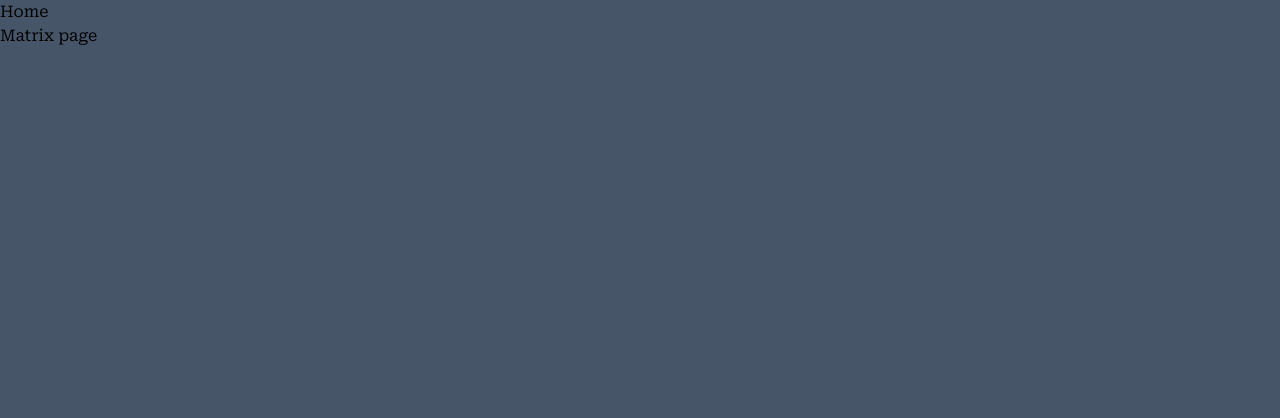
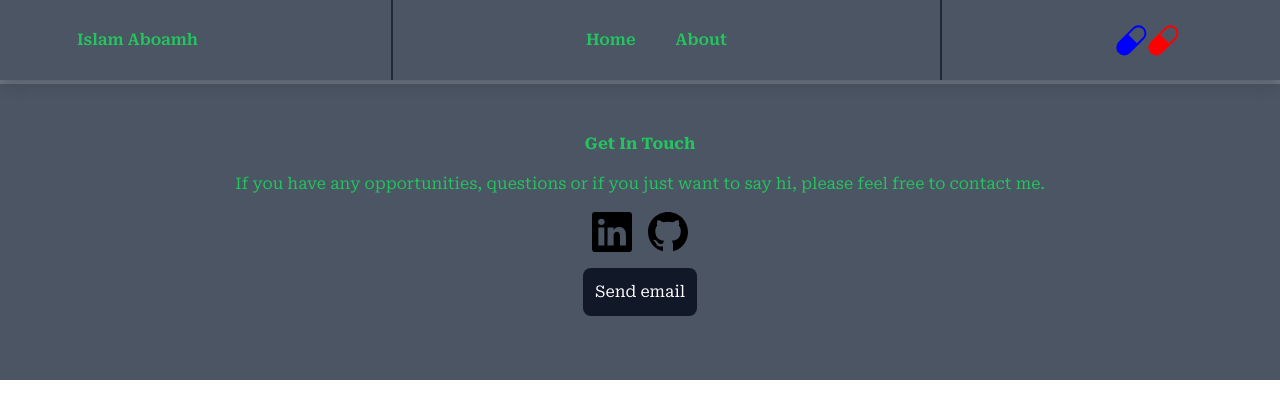
Before and after one commit to I-A11/islam-matrix, a Next.js app: page /matrix in a window 1280 px wide. Shown: the top 418 px of the page. Built offline with nearby package versions, Linux system fonts and the light colour scheme.

Commit message:
Create navbar and footer for matrix page.

```diff
--- /dev/null
+++ b/app/components/common/matrix/Footer.jsx
@@ -0,0 +1,35 @@
+import Link from "next/link";
+import { BsGithub, BsLinkedin } from "react-icons/bs";
+
+const Footer = () => {
+  return (
+    <div className="bg-gray-600 text-green-500">
+      <div className="border-2 border-gray-500 w-full mx-auto"></div>
+
+      <div className="section mx-auto p-12">
+        <h1 className="text-center font-bold">Get In Touch</h1>
+        <p className="text-center my-4">
+          If you have any opportunities, questions or if you just want to say
+          hi, please feel free to contact me.
+        </p>
+        <div className="flex justify-center">
+          <Link
+            target="_blank"
+            href="https://www.linkedin.com/in/islam-aboamh/"
+          >
+            <BsLinkedin size={40} fill="#000" className="mr-4" />
+          </Link>
+          <Link target="_blank" href="https://github.com/I-A11">
+            <BsGithub size={40} fill="#000" className="" />
+          </Link>
+        </div>
+        <Link href="mailto:d.islam1983@gmail.com">
+          <button className="bg-gray-900 text-white flex items-center justify-center self-center mx-auto my-4 p-3 border-none rounded-lg cursor-pointer">
+            Send email
+          </button>
+        </Link>
+      </div>
+    </div>
+  );
+};
+export default Footer;
--- /dev/null
+++ b/app/components/common/matrix/Navbar.jsx
@@ -0,0 +1,66 @@
+"use client";
+import { useState } from "react";
+import { useColorContext } from "../../../context/color_context";
+import { BsCapsule } from "react-icons/bs";
+import Link from "next/link";
+
+const Navbar = () => {
+  const { color, changeColor } = useColorContext();
+
+  return (
+    <div>
+      <nav
+        className={`w-full bg-gray-600 text-green-500 sticky top-0 shadow-lg`}
+      >
+        <div className="justify-around items-center hidden md:flex py-6 border-b-1 font-semibold">
+          <Link className="hover:underline decoration-1" href="/">
+            Islam Aboamh
+          </Link>
+          <div className="rotate-90 w-20 border-b-2 border-gray-800"></div>
+          <div className="flex justify-around space-x-10 ">
+            <Link className="hover:underline decoration-1" href="/">
+              Home
+            </Link>
+            <Link className="hover:underline decoration-1" href="/about">
+              About
+            </Link>
+          </div>
+          <div className="rotate-90 w-20 border-b-2 border-gray-800 translate-x-5"></div>
+          <div className="flex mr-6">
+            <Link href="/">
+              <BsCapsule fill="blue" size={32} className="text-blue-700" />
+            </Link>
+            <Link href="/matrix">
+              <BsCapsule fill="red" size={32} className="text-red-700" />
+            </Link>
+          </div>
+        </div>
+        {/* Mobile navbar */}
+        <div className="container md:hidden  max-w-full h-32 grid grid-cols-[3fr,1fr] font-semibold">
+          <Link className="item-1 hover:underline decoration-1" href="/">
+            Islam Aboamh
+          </Link>
+          <div className="horizontal border-t-2 border-gray-800"></div>
+          <div className="item-2">
+            <Link className="hover:underline decoration-1" href="/">
+              Home
+            </Link>
+            <Link className="hover:underline decoration-1" href="/about">
+              About
+            </Link>
+          </div>
+          <div className="rotate-90 -translate-x-16 -translate-y-[3.6rem] w-32 border-b-2 border-gray-800"></div>
+          <div className="item-3 ml-6  md:space-x-0">
+            <Link href="/">
+              <BsCapsule fill="blue" size={32} className="text-blue-700" />
+            </Link>
+            <Link href="/matrix">
+              <BsCapsule fill="red" size={32} className="text-red-700" />
+            </Link>
+          </div>
+        </div>
+      </nav>
+    </div>
+  );
+};
+export default Navbar;
--- a/app/matrix/page.jsx
+++ b/app/matrix/page.jsx
@@ -1,12 +1,14 @@
+"use client";
+
 import Link from "next/link";
+import Navbar from "../components/common/matrix/Navbar";
+import Footer from "../components/common/matrix/Footer";
 
 const Matrix = () => {
   return (
-    <div className="h-[100vh] z-50 bg-slate-600">
-      <Link href="/">Home</Link>
-      <div className="">
-        <div>Matrix page</div>
-      </div>
+    <div className="">
+      <Navbar />
+      <Footer />
     </div>
   );
 };
```
